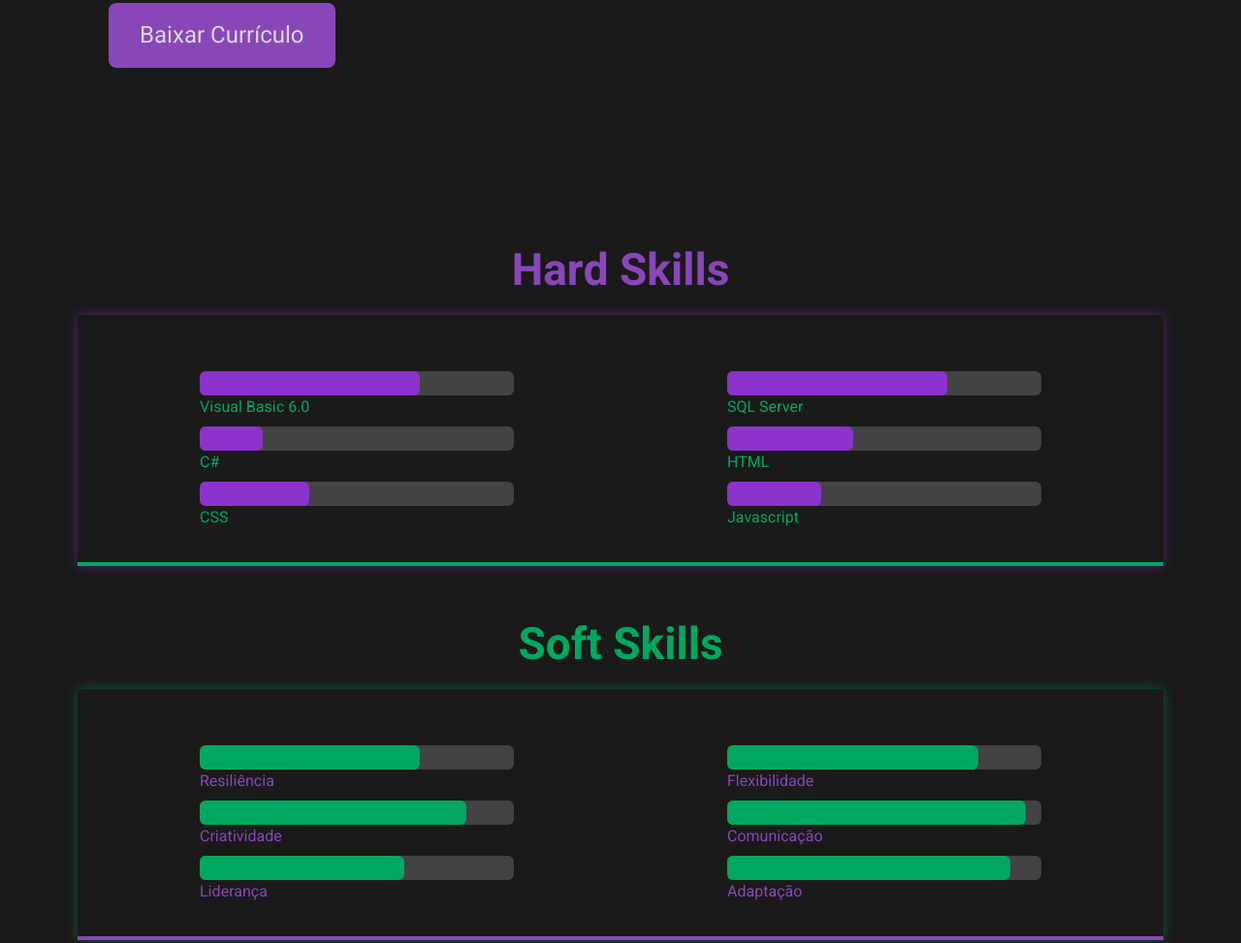
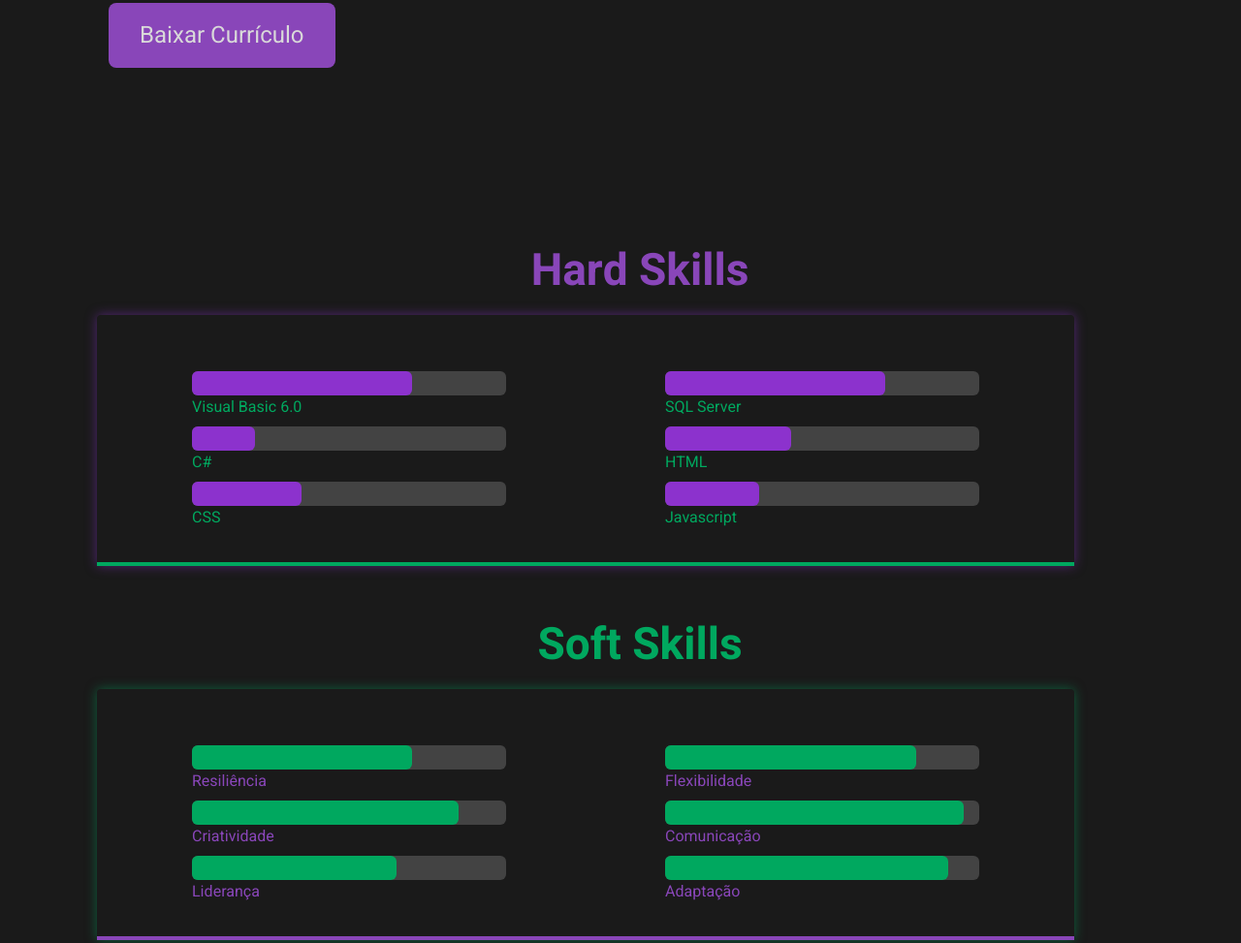
Before and after one commit to MurielZounar/portfoliomuriel, a plain HTML site: page index.html in a window 1280 px wide. Shown: the part 3687-4660 px from the top of the page at 97% size. Drawn offline with nearby package versions, Linux system fonts and the light colour scheme; files whose address does not match are found by name.

Commit message:
Alteração no layout

```diff
--- a/style.css
+++ b/style.css
@@ -428,8 +428,12 @@ nav div.icon-close:hover {
 }
 
 /* PROGRESS */
+#skills {
+  margin-left: 2.5rem;
+}
+
 #skills .hardSkills {
-  width: 100%;
+  width: 90%;
   padding: 3.625rem 2rem;
   box-shadow: 0px 0px 12px hsla(275, 61%, 50%, 0.5);
   border-bottom: 0.25rem solid var(--title-color-second);
@@ -456,7 +460,7 @@ nav div.icon-close:hover {
 }
 
 #skills .softSkills {
-  width: 100%;
+  width: 90%;
   padding: 3.625rem 2rem;
   box-shadow: 0px 0px 12px hsla(154, 100%, 33%, 0.5);
   border-bottom: 0.25rem solid var(--title-color);
```
